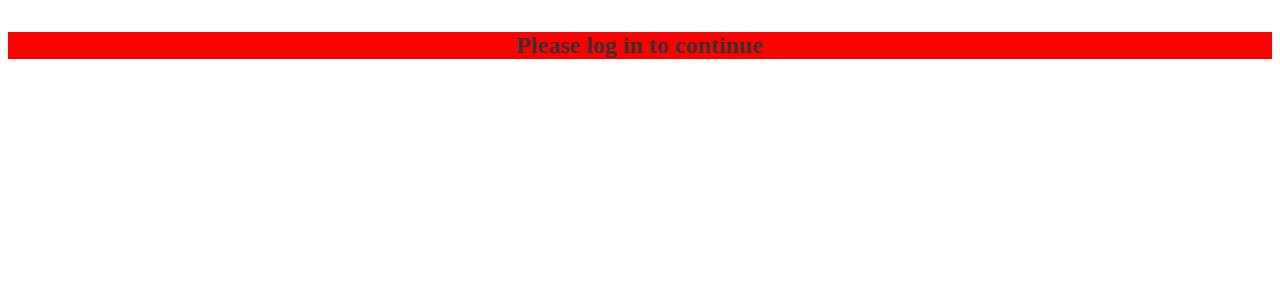
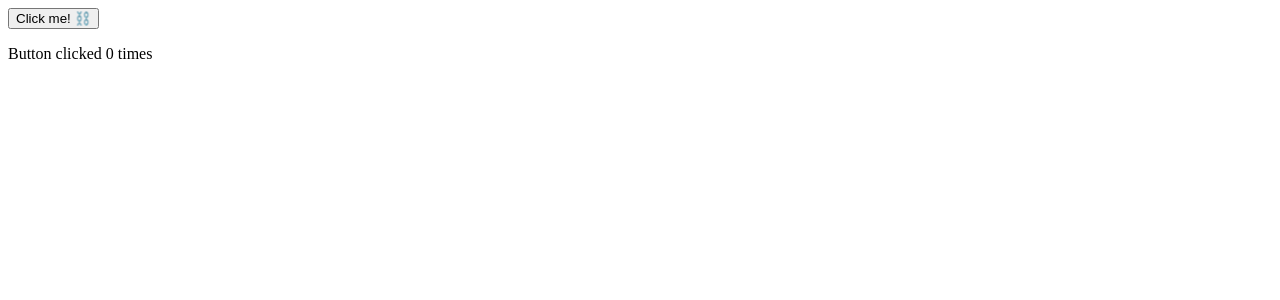
Before and after one commit to aditya8Raj/reactjs, a React (Vite) app in the folder my-react-app/: page / in a window 1280 px wide. Shown: the top 300 px of the page. Built offline with nearby package versions, Linux system fonts and the light colour scheme.

Commit message:
even handeling

```diff
--- a/my-react-app/src/App.jsx
+++ b/my-react-app/src/App.jsx
@@ -1,10 +1,10 @@
-import UserGreeting from "./UserGreeting";
+import Button from "./Button";
 
 function App() {
   return (
     <>
       {/* <h1>Welcome to my React App</h1> */}
-      <UserGreeting isLogedIn={false} username="user1" />
+      <Button />
     </>
   );
 }
--- /dev/null
+++ b/my-react-app/src/Button.jsx
@@ -0,0 +1,18 @@
+import React, { useState } from "react";
+
+function Button() {
+  const [count, setCount] = useState(0);
+
+  const handleClick = () => {
+    setCount(count + 1);
+  };
+
+  return (
+    <>
+      <button onClick={handleClick}>Click me! ⛓️</button>
+      <p>Button clicked {count} times</p>
+    </>
+  );
+}
+
+export default Button;
--- a/my-react-app/src/UserGreeting.jsx
+++ /dev/null
@@ -1,13 +0,0 @@
-function UserGreeting(props) {
-  const welcomeMessage = (
-    <h2 className="welcome-message">Welcome back {props.username}</h2>
-  );
-
-  const logInPrompt = (
-    <h2 className="logIn-propmt">Please log in to continue</h2>
-  );
-
-  return props.isLogedIn ? welcomeMessage : logInPrompt;
-}
-
-export default UserGreeting;
```
Also changed, not shown: 2 other files (tests, documents, lock files or other folders).
